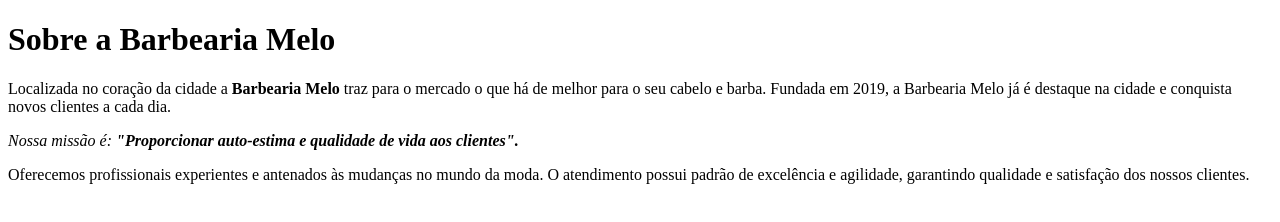
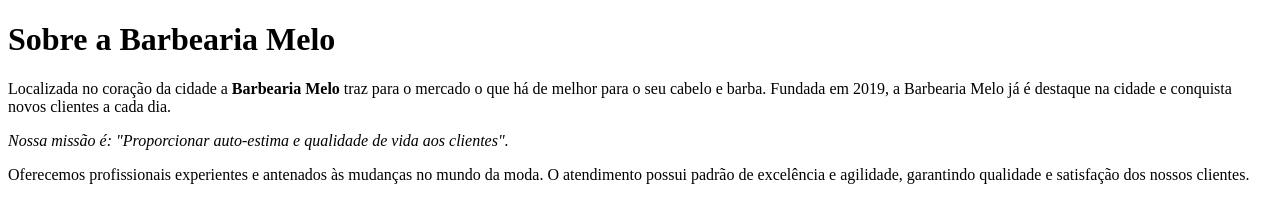
Before and after one commit to AbraMelo/project_barbearia, a plain HTML site: page src/index.html in a window 1280 px wide. Drawn offline with Linux system fonts and the light colour scheme.

Commit message:
criação do html

```diff
--- a/src/index.html
+++ b/src/index.html
@@ -10,7 +10,7 @@
 <body>
     <p>Localizada no coração da cidade a <strong>Barbearia Melo</strong> traz para o mercado o que há de melhor para o seu cabelo e barba. Fundada em 2019, a Barbearia Melo já é destaque na cidade e conquista novos clientes a cada dia.
     </p>
-    <p><em>Nossa missão é: <strong>"Proporcionar auto-estima e qualidade de vida aos clientes".</strong></em></p>
+    <p><em>Nossa missão é: "Proporcionar auto-estima e qualidade de vida aos clientes".</em></p>
     <p>Oferecemos profissionais experientes e antenados às mudanças no mundo da moda. O atendimento possui padrão de excelência e agilidade, garantindo qualidade e satisfação dos nossos clientes.</p>
 </body>
 </html>
```
